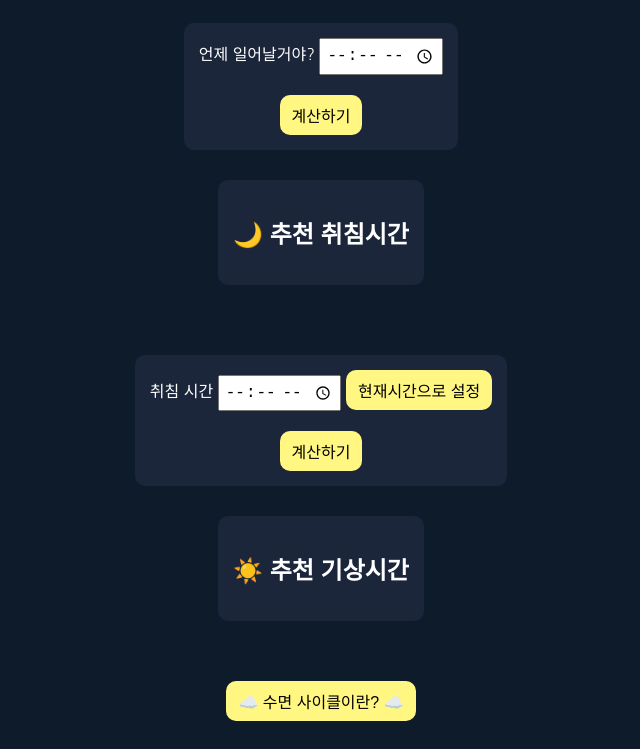
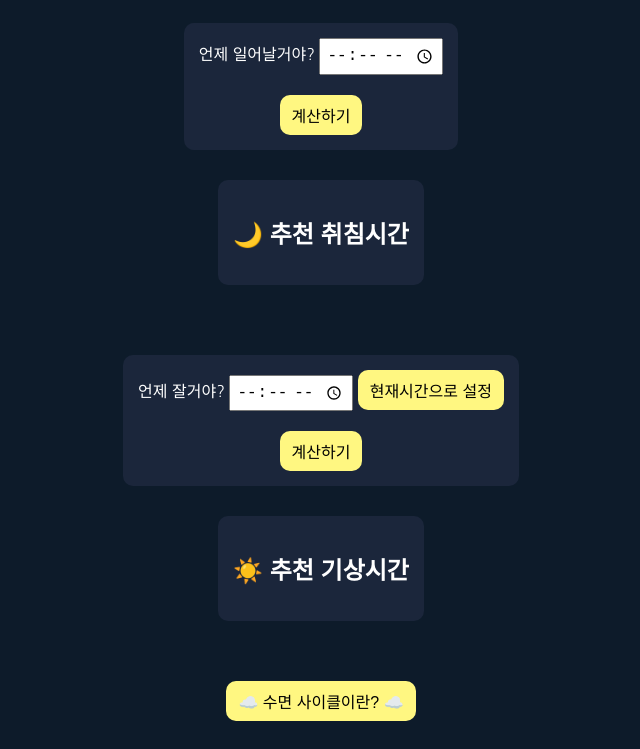
Before and after one commit to owolee/sleeptimecalculator, a plain HTML site: page index.html in a window 1280 px wide. Shown: the part 109-858 px from the top of the page, without its empty margins (319-959 px from the left). Drawn offline with Linux system fonts and the light colour scheme.

Commit message:
Update index.html

```diff
--- a/index.html
+++ b/index.html
@@ -27,7 +27,7 @@
 
            <!-- 취침 시간 입력 -->
 <div class="input-box">
-    <label for="bedtime">취침 시간</label>
+    <label for="bedtime">언제 잘거야?</label>
     <input type="time" id="bedtime">
     <!-- 현재 시간 버튼은 그대로 두고 계산하기 버튼만 한칸 아래로 내리기 -->
     <button id="current-time-btn" onclick="setCurrentTime()">현재시간으로 설정</button>
```
